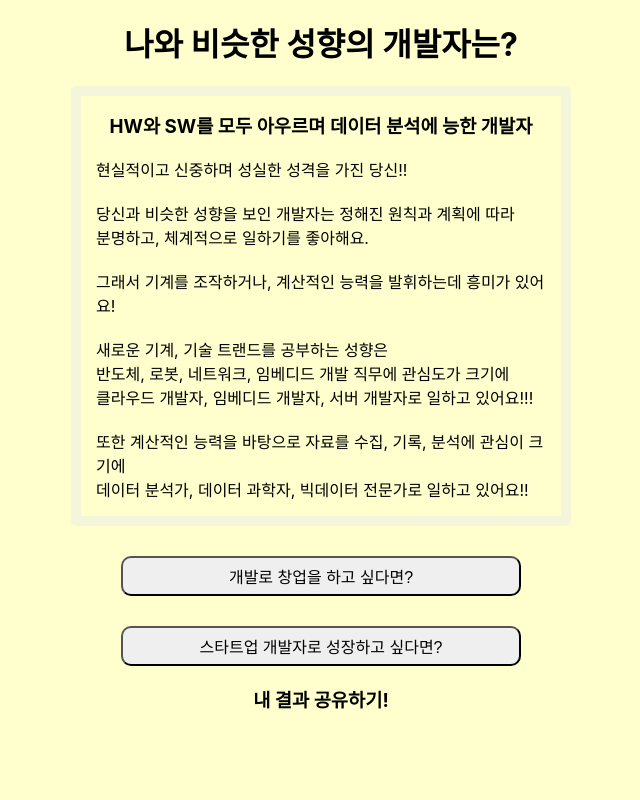
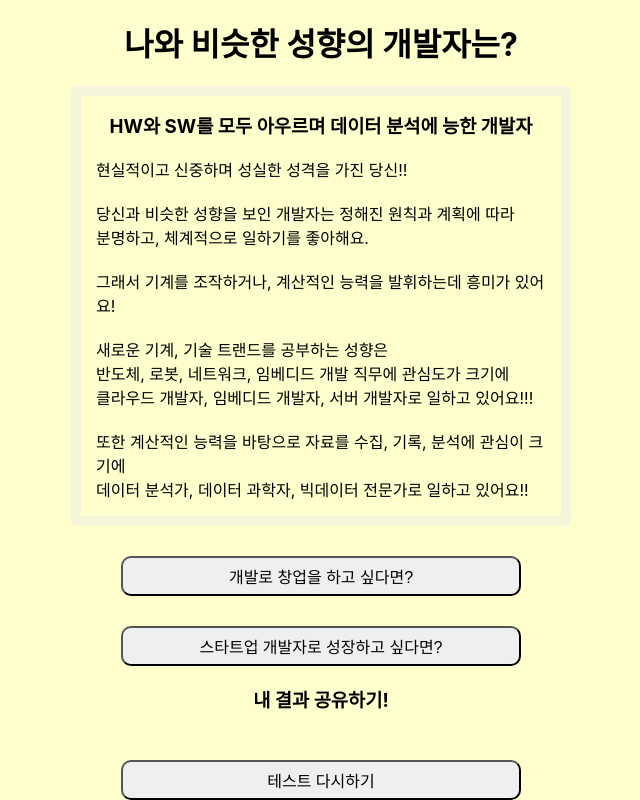
Before and after one commit to kimitt/Doosimi-Test, a React (Create React App) app: page /result in a window 1280 px wide. Shown: the part 340-1140 px from the top of the page, without its empty margins (319-959 px from the left). Before the commit the page ends 1070 px from the top, so only its background shows below. Built offline with nearby package versions, Linux system fonts and the light colour scheme.

Commit message:
feat: retry 버튼 생성

```diff
--- /dev/null
+++ b/src/components/TestRetryButton.js
@@ -0,0 +1,29 @@
+import React from 'react';
+import { Link } from 'react-router-dom';
+
+const TestRetryButton = () => {
+  return (
+    <div
+      style={{
+        width: '400px',
+        margin: '0 auto',
+      }}
+    >
+      <Link to="/ ">
+        <button
+          style={{
+            marginTop: '30px',
+            width: '100%',
+            fontSize: '16px',
+            height: '40px',
+            borderRadius: '10px',
+          }}
+        >
+          테스트 다시하기
+        </button>
+      </Link>
+    </div>
+  );
+};
+
+export default TestRetryButton;
--- a/src/pages/Result.js
+++ b/src/pages/Result.js
@@ -4,6 +4,7 @@ import Child from '../components/Child';
 import Adult from '../components/Adult';
 import ResultType from '../components/ResultType';
 import ResultShare from '../components/ResultShare';
+import TestRetryButton from '../components/TestRetryButton';
 
 function Result() {
   let resultAge = 1;
@@ -19,6 +20,7 @@ function Result() {
       <ResultType resultType={resultType} />
       {ageChecker ? <Child /> : <Adult />}
       <ResultShare />
+      <TestRetryButton />
     </div>
   );
 }
```
